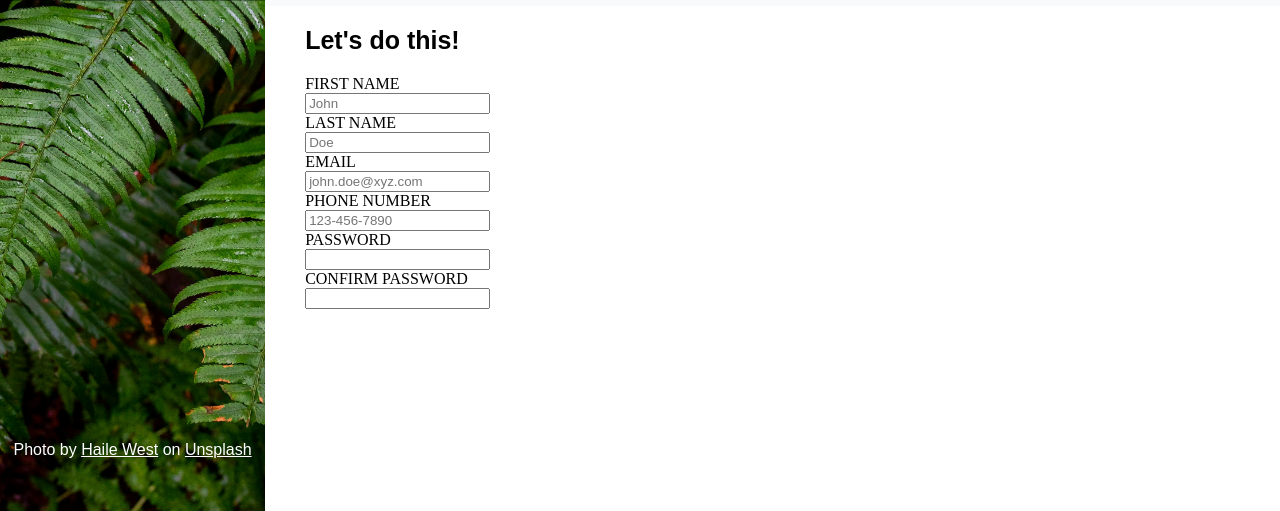
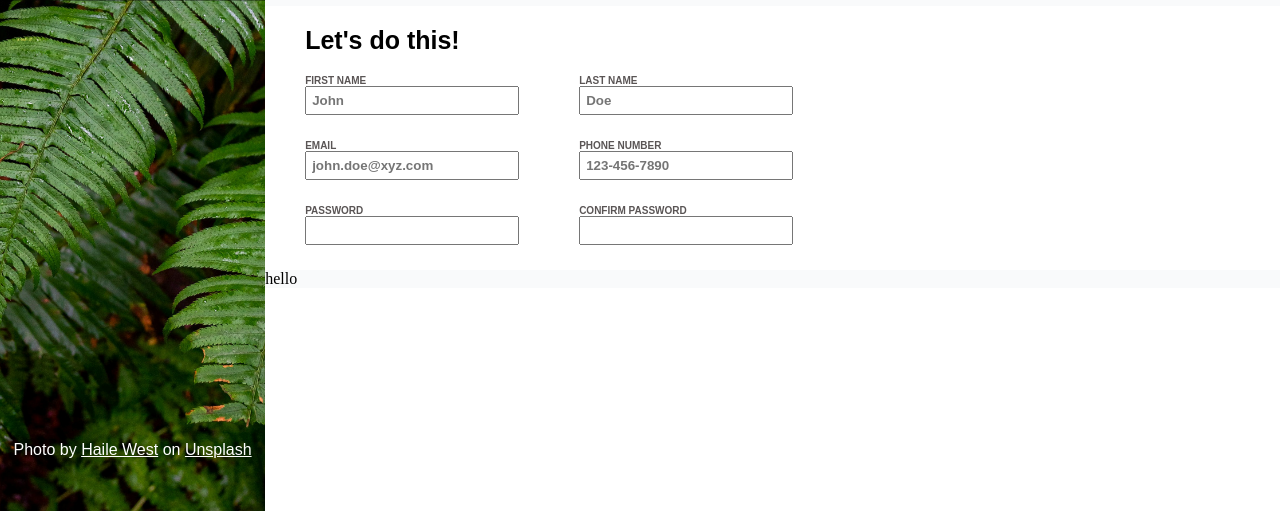
Before and after one commit to danielyu128/Sign-Up-Form, a plain HTML site: page index.html in a window 1280 px wide. Shown: the part 289-800 px from the top of the page. Drawn offline with Linux system fonts and the light colour scheme.

Commit message:
Add styling for forms

```diff
--- a/index.html
+++ b/index.html
@@ -35,56 +35,55 @@
 
             <div class="rowHeader">Let's do this!</div>
 
-            <div id="formSelection">
+            <div>
 
-                <form>
+                <form id="formSelection">
 
-
+                    <div class="formColumn">
                         <div class="formTitle">
                             <label for="firstName">FIRST NAME</label>
                             <input type="text" id="firstName" placeholder="John" required>
                         </div>
 
                         <div class="formTitle">
-                        <label for="lastName">LAST NAME</label>
-                        <input type="text" id="lastName" placeholder="Doe" required>
-                    </div>
-
-
-                    <div class="formTitle">
                             <label for="emailAddress">EMAIL</label>
                             <input type="email" id="emailAddress" placeholder="john.doe@xyz.com" required>
                         </div>
-
-
-                    <div class="formTitle">
-                        <label for="telephone">PHONE NUMBER</label>
-                        <input type="tel" id="telephone" pattern="[0-9]{3}-[0-9]{3}-[0-9]{4}" placeholder="123-456-7890"
-                            required>
-                    </div>
-
 
                         <div class="formTitle">
                             <label for="pswd">PASSWORD</label>
                             <input type="password" id="pswd" required>
                         </div>
+                    </div>
 
+                    <div class="formColumn">
+                        <div class="formTitle">
+                            <label for="lastName">LAST NAME</label>
+                            <input type="text" id="lastName" placeholder="Doe" required>
+                        </div>
+
+                        <div class="formTitle">
+                            <label for="telephone">PHONE NUMBER</label>
+                            <input type="tel" id="telephone" pattern="[0-9]{3}-[0-9]{3}-[0-9]{4}"
+                                placeholder="123-456-7890" required>
+                        </div>
 
                         <div class="formTitle">
                             <label for="pswd">CONFIRM PASSWORD</label>
                             <input type="password" id="pswd" required>
                         </div>
+                    </div>
+
 
 
                 </form>
-
             </div>
 
         </div>
 
 
         <div id="bottom">
-
+            hello
 
         </div>
 
--- a/style.css
+++ b/style.css
@@ -91,11 +91,41 @@ body {
 
 }
 
-#formSelection{
+#formSelection {
     display: flex;
+    flex-direction: row;
 }
 
-.formTitle{
+.formTitle {
     display: flex;
     flex-direction: column;
+    padding-bottom: 25px;
 }
+
+.formColumn {
+    display: flex;
+    flex-direction: column;
+    padding-right: 60px;
+
+}
+
+#bottom {
+    background-color: #f9fafb;
+
+
+}
+
+input {
+    min-width: 200px;
+    font-family: sans-serif;
+    font-weight: bold;
+    padding: 5px 5px;
+
+}
+
+label {
+    font-family: sans-serif;
+    font-size: 10px;
+    font-weight: bold;
+    color: rgb(90, 85, 85);
+}
```
Lines whose indentation alone changed are shown as unchanged.
